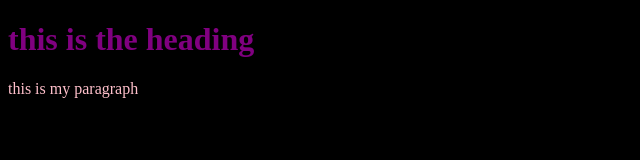
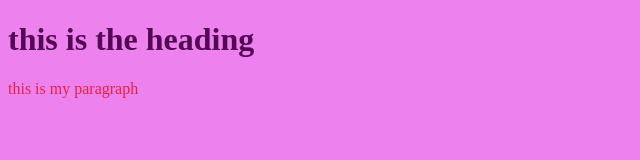
Before and after one commit to Aaliyakhan15144/localrepo, a plain HTML site: page index2.html in a window 1280 px wide. Shown: the whole page, without its empty margins (0-640 px from the left). Drawn offline with Linux system fonts and the light colour scheme.

Commit message:
change style

```diff
--- a/index2.html
+++ b/index2.html
@@ -6,7 +6,7 @@
     <title>Document</title>
     <link rel="stylesheet" href="style.css">
 </head>
-<body style="background-color: black;">
+<body style="background-color: rgb(237, 129, 237);">
     <h1>this is the heading</h1>
     <p>this is my paragraph</p>
 </body>
--- a/style.css
+++ b/style.css
@@ -1,7 +1,7 @@
 h1{
-    color: purple;
+    color: rgb(82, 8, 82);
 }
 
 p{
-    color: pink;
+    color: rgb(227, 35, 67);
 }
```
